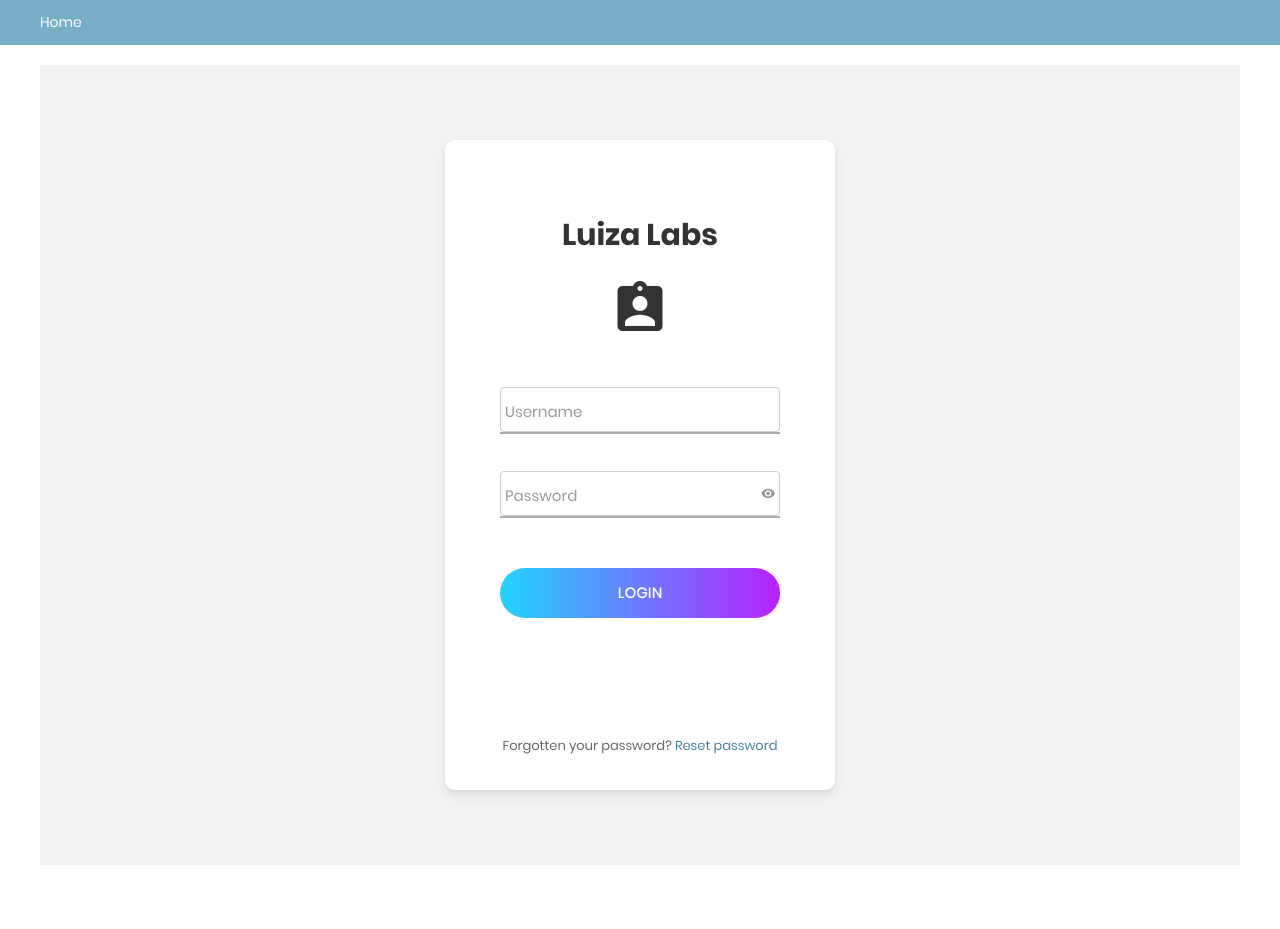
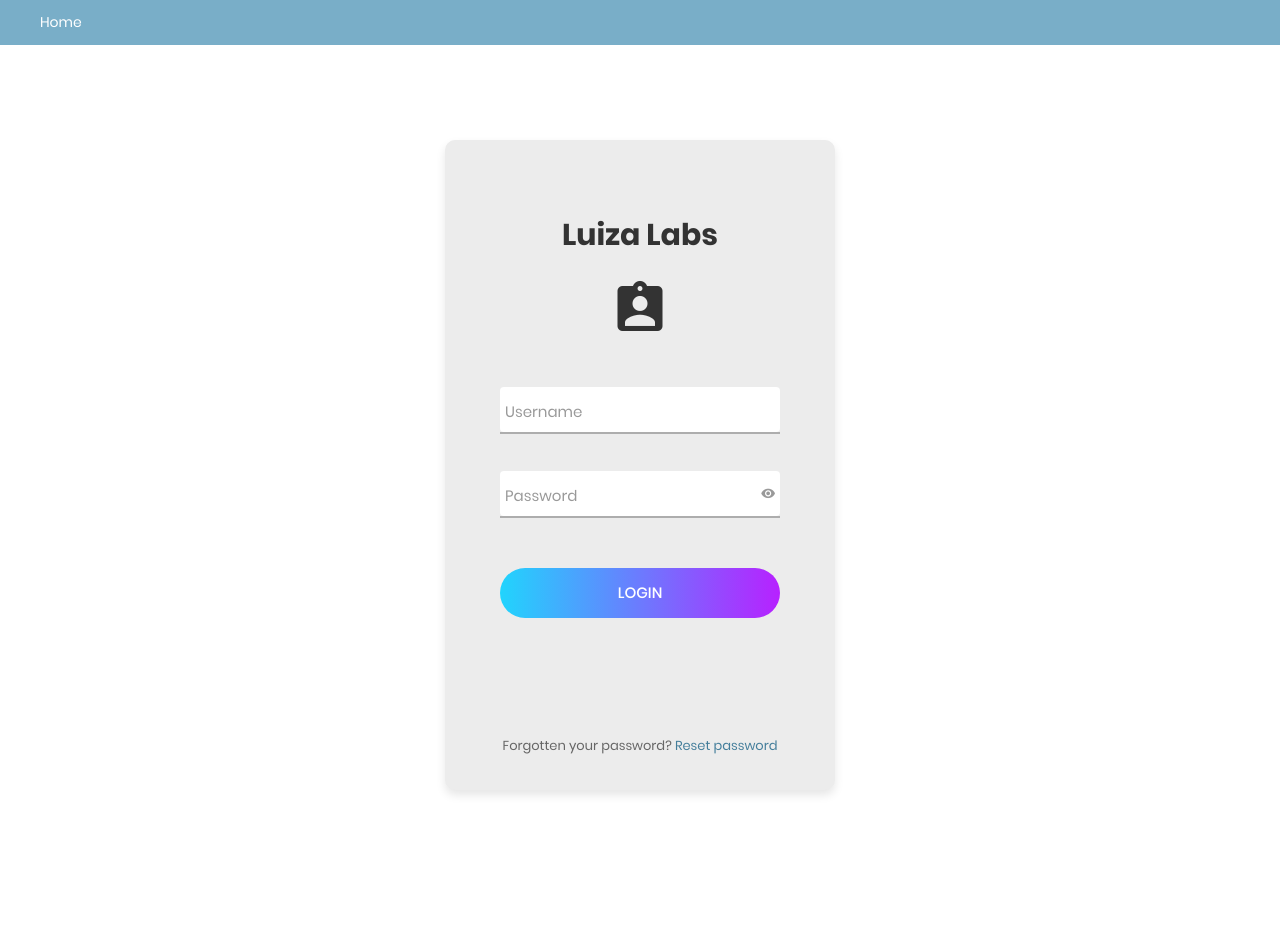
Before and after one commit to jeffersonkr/Luizalabs-Employee-Manager, a Django app: template core/templates/admin/login_changed.html in a window 1280 px wide. Shown: the part 49-978 px from the top of the page. Run offline with Django 3.2, Linux system fonts and the light colour scheme; the template is opened without the code that fills it, so the values that code supplies are empty; some libraries are stand-ins or nearby versions.

Commit message:
fix some styles

```diff
--- a/core/static/css/main.css
+++ b/core/static/css/main.css
@@ -174,12 +174,11 @@ iframe {
   justify-content: center;
   align-items: center;
   padding: 15px;
-  background: #f2f2f2;
 }
 
 .wrap-login100 {
   width: 390px;
-  background: #fff;
+  background: rgb(236, 236, 236);
   border-radius: 10px;
   overflow: hidden;
   padding: 77px 55px 33px 55px;
@@ -232,6 +231,7 @@ iframe {
   height: 45px;
   background: transparent;
   padding: 0 5px;
+  border-color:transparent!important;
 }
 
 /*---------------------------------------------*/
@@ -431,7 +431,7 @@ iframe {
   content: attr(data-validate);
   position: absolute;
   max-width: 70%;
-  background-color: #fff;
+  background-color: rgb(236, 236, 236);
   border: 1px solid #c80000;
   border-radius: 2px;
   padding: 4px 25px 4px 10px;
@@ -488,3 +488,9 @@ iframe {
     opacity: 1;
   }
 }
+
+
+p#login_error{
+  color: rgb(123, 26, 235)!important;
+  padding-bottom: 15px!important;
+}
```
